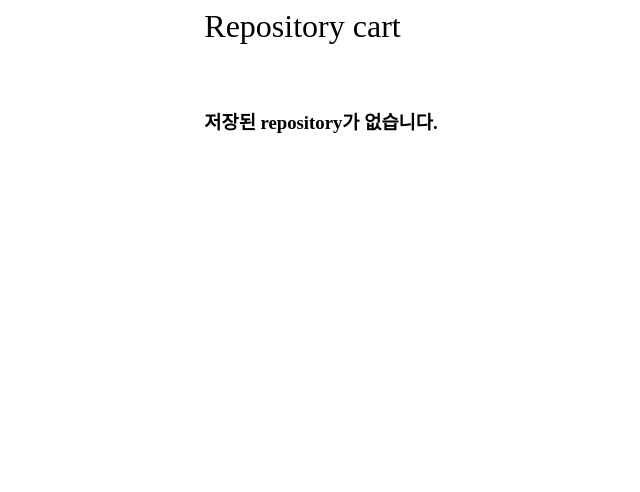
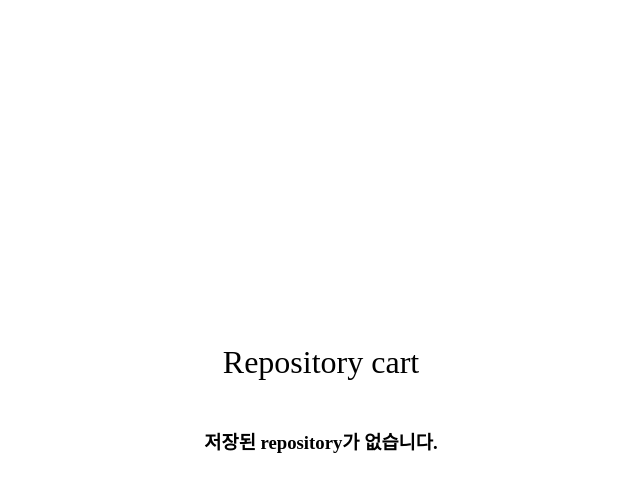
Before and after one commit to jooheekim0713/repository-finder, a React (Create React App) app: page /cart in a window 1280 px wide. Shown: the top 492 px of the page, without its empty margins (327-967 px from the left). Built offline with nearby package versions, Linux system fonts and the light colour scheme.

Commit message:
style : Fix width and heigth

```diff
--- a/src/components/cart/Cart.js
+++ b/src/components/cart/Cart.js
@@ -8,6 +8,7 @@ import { Link } from 'react-router-dom';
 
 const Wrapper = styled.div`
   display: flex;
+  height: 100vh;
   width: 100vw;
   justify-content: center;
   align-items: center;
@@ -16,8 +17,8 @@ const Wrapper = styled.div`
 const Container = styled.div``;
 
 const Header = styled.header`
-  width: 100%;
-  height: 10vh;
+  height: 8vh;
+  text-align: center;
   font-size: 32px;
 `;
 
@@ -26,6 +27,7 @@ const Message = styled.h3`
 `;
 
 const List = styled.ul`
+  width: 25vw;
   margin-top: 10px;
   padding: 0;
 `;
@@ -76,7 +78,7 @@ function Cart() {
               {items.map((cart, index) => (
                 <ListItem key={index}>
                   <Link
-                    to={`/issues`}
+                    to={`/issues/${cart.repoOwner}/${cart.repoName}`}
                     state={{ owner: cart.repoOwner, name: cart.repoName }}
                   >
                     {cart.repoOwner}
--- a/src/components/cart/issue/IssueCards.js
+++ b/src/components/cart/issue/IssueCards.js
@@ -2,11 +2,8 @@ import { useRecoilValue } from 'recoil';
 import styled from 'styled-components';
 import { issueState } from '../../../atom';
 
-const Message = styled.h3`
-  color: gray;
-`;
-
 const List = styled.ul`
+  width: 25vw;
   margin-top: 10px;
   padding: 0;
 `;
@@ -54,8 +51,6 @@ const UserName = styled.h1`
 function IssueCards() {
   const issues = useRecoilValue(issueState);
   return (
-    <>
-      <Message>카드 선택시 해당 Github 이슈 창이 뜹니다.</Message>
     <List>
       {issues.map((card) => (
         <ListItem key={card.id}>
@@ -74,7 +69,6 @@ function IssueCards() {
         </ListItem>
       ))}
     </List>
-    </>
   );
 }
 
--- a/src/components/cart/issue/Issues.js
+++ b/src/components/cart/issue/Issues.js
@@ -18,58 +18,9 @@ const Wrapper = styled.div`
 const Container = styled.div``;
 
 const Header = styled.header`
-  width: 100%;
-  height: 10vh;
-  font-size: 48px;
-`;
-
-const Message = styled.h3`
-  color: gray;
-`;
-
-const List = styled.ul`
-  margin-top: 10px;
-  padding: 0;
-`;
-
-const ListItem = styled.li`
-  list-style-type: none;
-  padding: 10px 20px;
-  margin: 4px 0;
-  border: 1px solid black;
-  border-radius: 15px;
-  background-color: #fff;
-  a {
-    text-decoration: none;
-    color: black;
-  }
-`;
-
-const Card = styled.div``;
-
-const UserProfile = styled.div`
-  position: relative;
-  display: flex;
-  align-items: flex-end;
-  width: 100%;
-  margin-bottom: 16px;
-  div {
-    display: flex;
-    flex-direction: column;
-    justify-content: center;
-  }
-`;
-
-const UserImg = styled.img`
-  width: 48px;
-  height: 48px;
-  border-radius: 48px;
-  margin-right: 12px;
-`;
-
-const UserName = styled.h1`
-  margin-bottom: 0;
-  font-size: 16px;
+  text-align: center;
+  font-size: 32px;
+  margin: 3vh 0;
 `;
 
 function Issues() {
--- a/src/components/list/List.js
+++ b/src/components/list/List.js
@@ -22,13 +22,15 @@ const Container = styled.div``;
 
 const Header = styled.header`
   width: 100%;
-  height: 10vh;
+  text-align: center;
+  height: 8vh;
   font-size: 32px;
 `;
 
 const Button = styled.button`
   font-size: 32px;
   background-color: transparent;
+  border-right: 5px;
   border: none;
   float: right;
   padding: 0;
```
Lines whose indentation alone changed are shown as unchanged.
